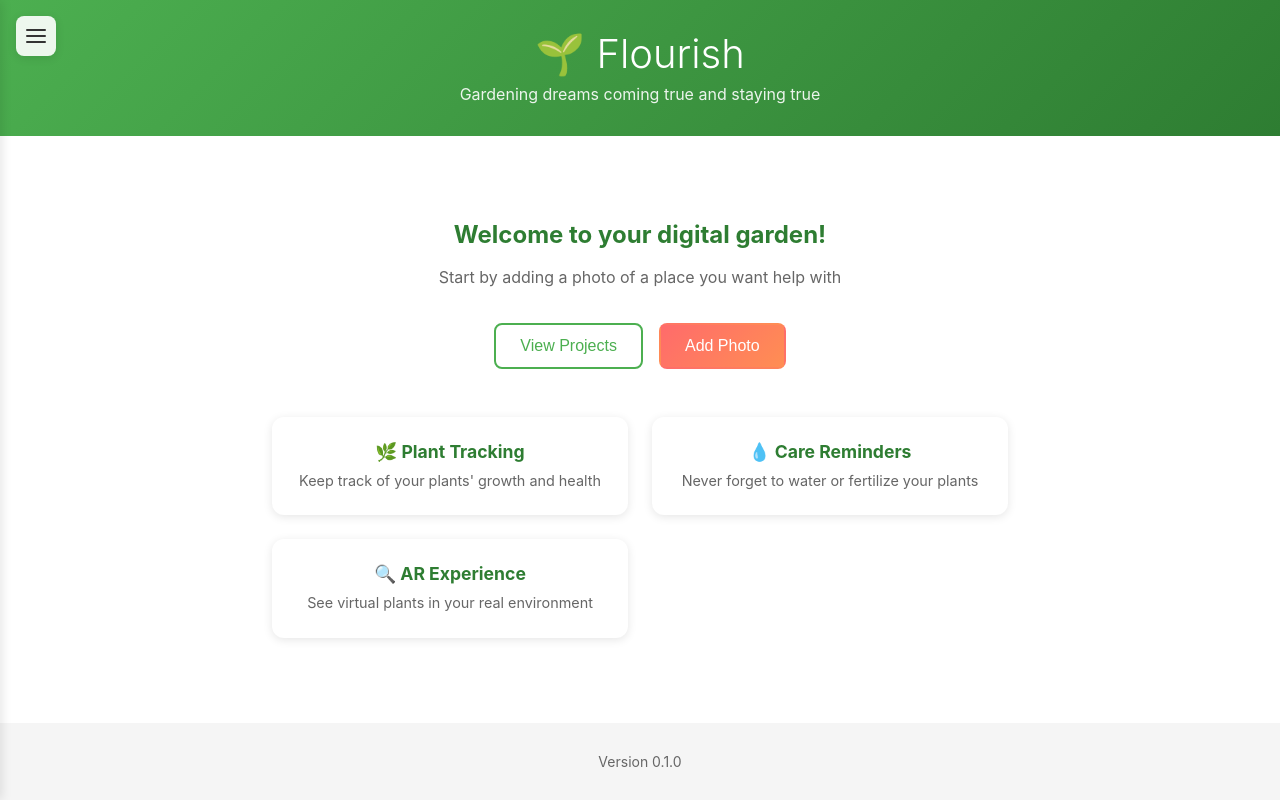
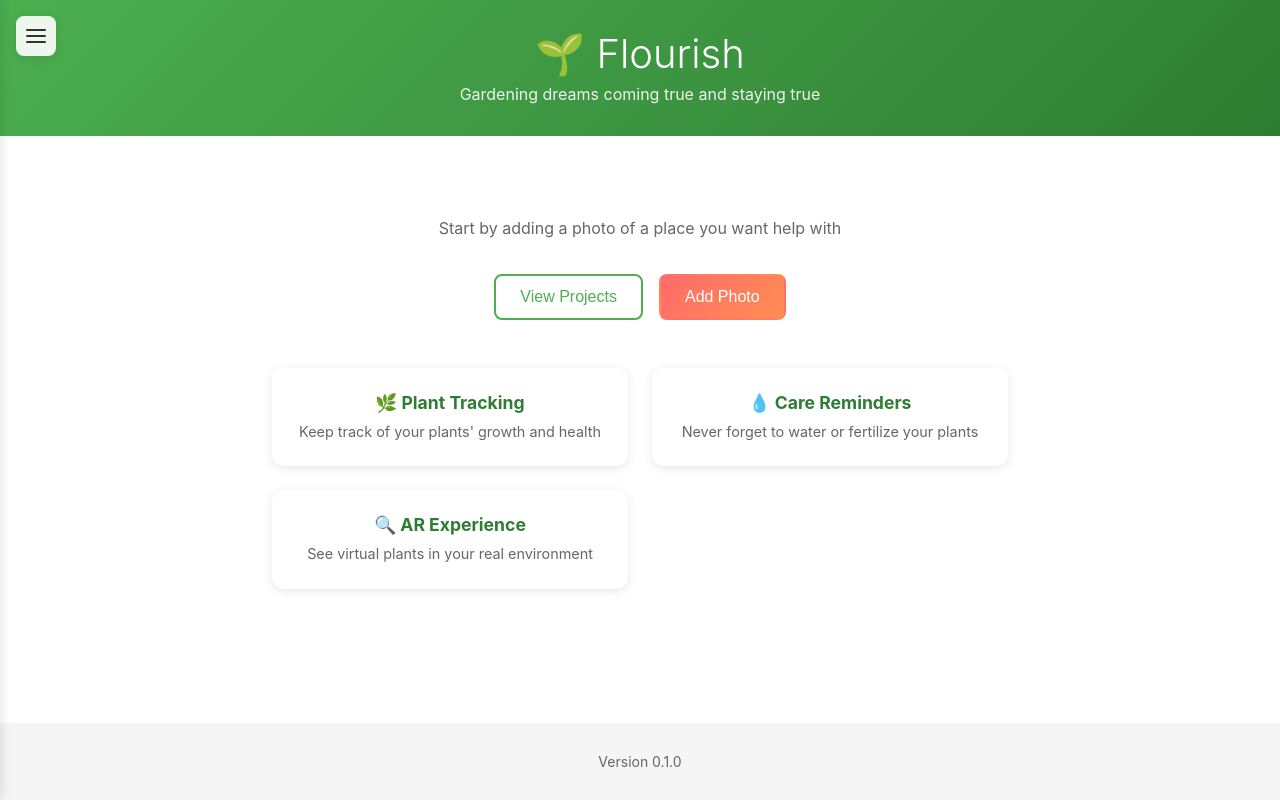
Before and after one commit to cotterjd/flourish, a Vue app: page / in a window 1280 px wide. Built offline with nearby package versions, Linux system fonts and the light colour scheme.

Commit message:
change text depending on user type

```diff
--- a/src/App.vue
+++ b/src/App.vue
@@ -56,8 +56,7 @@
 
     <main>
       <div class="welcome">
-        <h2>Welcome to your digital garden!</h2>
-        <p>Start by adding a photo of a place you want help with</p>
+        <p v-if="userType === 'customer'">Start by adding a photo of a place you want help with</p>
 
         <div class="actions">
           <button class="btn-secondary" @click="viewGarden">View Projects</button>
```
